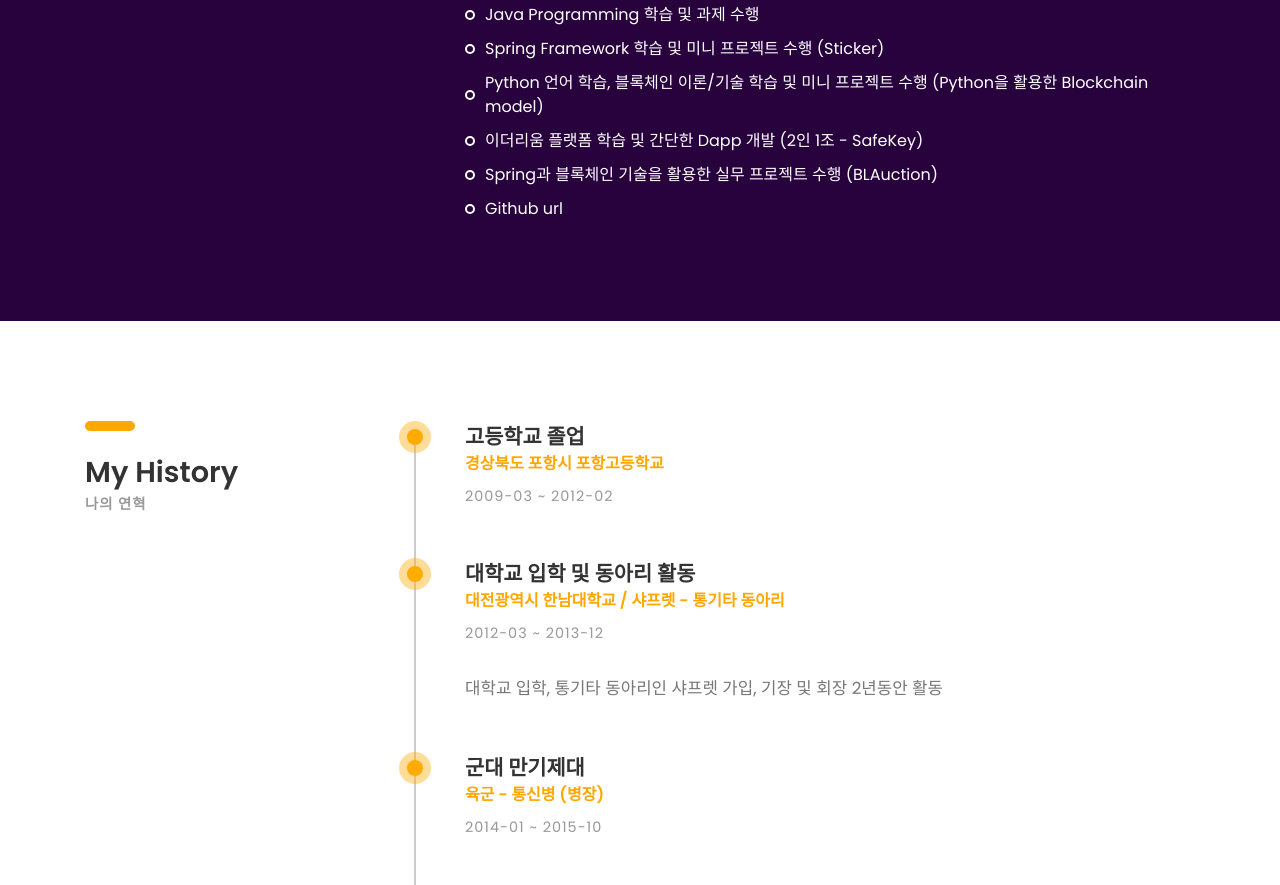
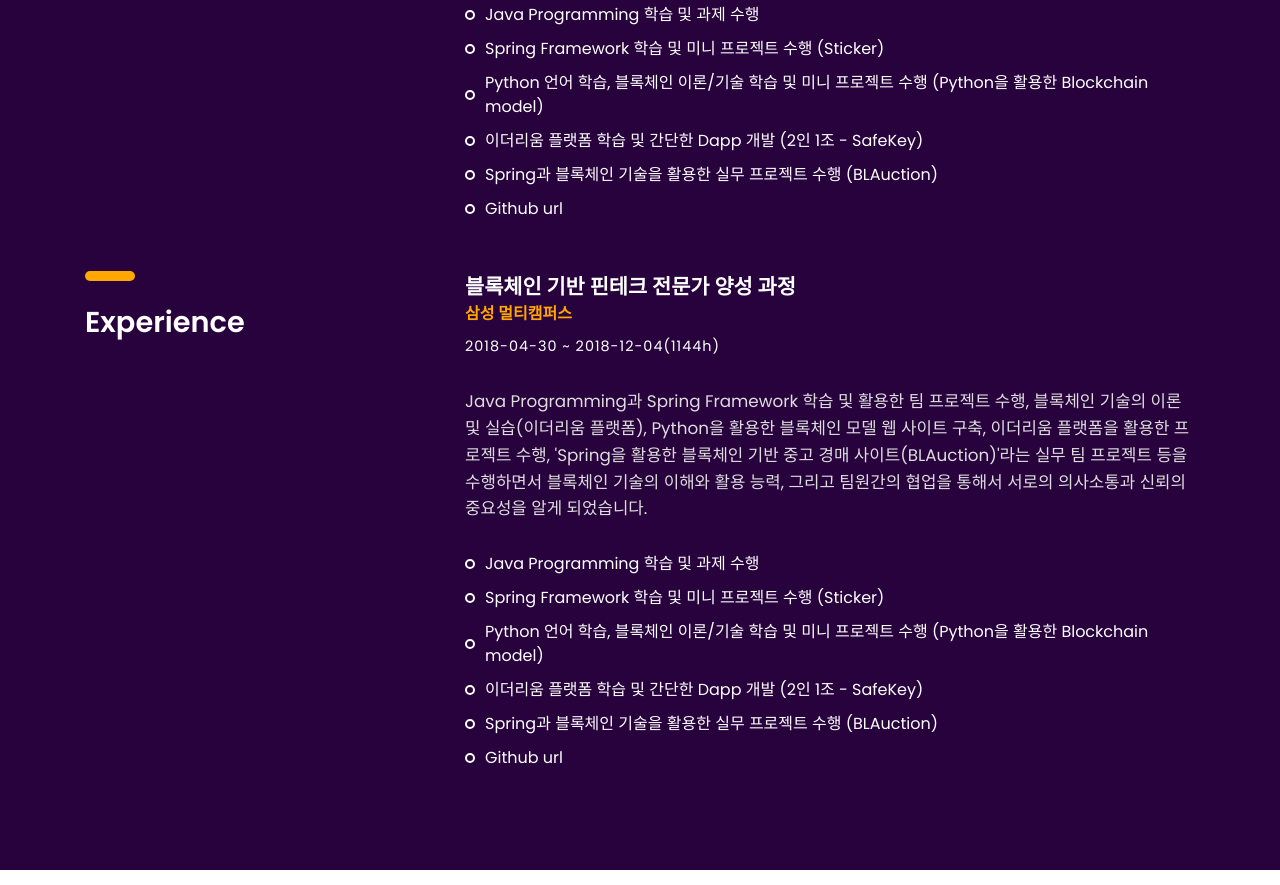
Before and after one commit to dahoony/dahoony.github.io, a plain HTML site: page index.html in a window 1280 px wide. Shown: the part 3939-4824 px from the top of the page. Drawn offline with Linux system fonts and the light colour scheme; files whose address does not match are found by name.

Commit message:
Update index.html

```diff
--- a/index.html
+++ b/index.html
@@ -270,7 +270,34 @@
 				</div><!-- col-sm-8 -->
 			</div><!-- row -->
 		</div><!-- container -->
+		<div class="container">
+			<div class="row">
+				<div class="col-sm-4">
+					<div class="heading">
+						<h3><b>Experience</b></h3>
+						<h6 class="font-lite-black"><b></b></h6>
+					</div>
+				</div><!-- col-sm-4 -->
+				<div class="col-sm-8">
 
+					<div class="experience margin-b-50">
+						<h4><b>블록체인 기반 핀테크 전문가 양성 과정</b></h4>
+						<h5 class="font-yellow"><b>삼성 멀티캠퍼스</b></h5>
+						<h6 class="margin-t-10">2018-04-30 ~ 2018-12-04(1144h)</h6>
+						<p class="font-semi-white margin-tb-30">Java Programming과 Spring Framework 학습 및 활용한 팀 프로젝트 수행, 블록체인 기술의 이론 및 실습(이더리움 플랫폼), Python을 활용한 블록체인 모델 웹 사이트 구축, 이더리움 플랫폼을 활용한 프로젝트 수행, 'Spring을 활용한 블록체인 기반 중고 경매 사이트(BLAuction)'라는 실무 팀 프로젝트 등을 수행하면서 블록체인 기술의 이해와 활용 능력, 그리고 팀원간의 협업을 통해서 서로의 의사소통과 신뢰의 중요성을 알게 되었습니다.</p>
+						<ul class="list margin-b-30">
+							<li>Java Programming 학습 및 과제 수행</li>
+							<li>Spring Framework 학습 및 미니 프로젝트 수행 (Sticker)</li>
+							<li>Python 언어 학습, 블록체인 이론/기술 학습 및 미니 프로젝트 수행 (Python을 활용한 Blockchain model)</li>
+							<li>이더리움 플랫폼 학습 및 간단한 Dapp 개발 (2인 1조 - SafeKey)</li>
+							<li>Spring과 블록체인 기술을 활용한 실무 프로젝트 수행 (BLAuction)</li>
+							<li><a href="https://github.com/team20s">Github url</a></li>
+						</ul>
+					</div><!-- experience -->
+
+				</div><!-- col-sm-8 -->
+			</div><!-- row -->
+		</div><!-- container -->
 	</section><!-- experience-section -->
 
 	<section class="education-section section">
@@ -342,7 +369,7 @@
 						<div class="education margin-b-50">
 							<h4><b>수출입은행 전자결재 기능 개선 사업</b></h4>
 							<h5 class="font-yellow"><b>수출입은행 전자결재 기능 개선 사업 수행 완료</b></h5>
-							<h6 class="font-lite-black margin-t-10">2019-07-02 ~ 2019-11-22/h6>
+							<h6 class="font-lite-black margin-t-10">2019-07-02 ~ 2019-11-22</h6>
 						</div><!-- career -->
 					</div><!-- education-wrapper -->
 				</div><!-- col-sm-8 -->
```
